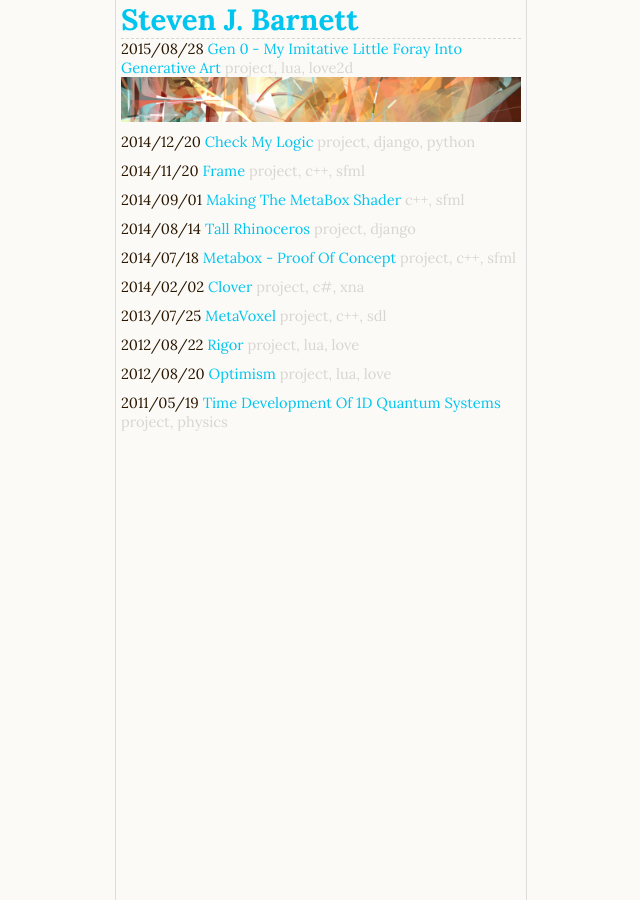
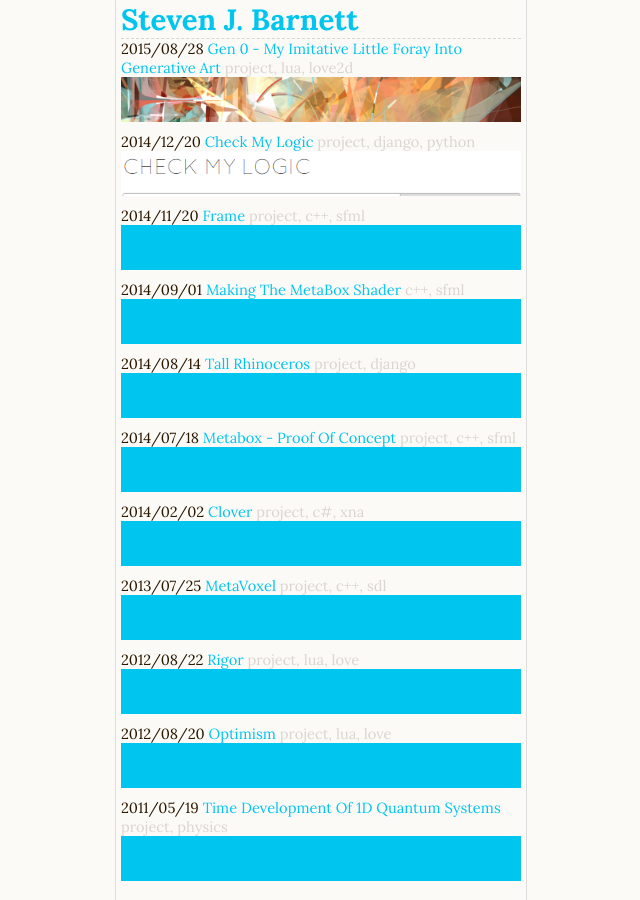
Before and after one commit to stett/stett.github.io, a Jekyll site: the page built from index.html, in a window 1280 px wide. Shown: the whole page, without its empty margins (319-959 px from the left). Built offline with Jekyll 4.4.1, drawn with Linux system fonts in a browser that asks for light colours.

Commit message:
let's see if this works...

```diff
--- a/assets/style.scss
+++ b/assets/style.scss
@@ -98,8 +98,10 @@ div.preview {
     margin-bottom: 10px;
 
     div.image {
+        width: 100%;
         height: 45px;
         overflow: hidden;
+        background: #00C5EF;
 
         img {
             max-width: 100%;
--- a/index.html
+++ b/index.html
@@ -6,14 +6,18 @@ layout: base
 
 <div class="preview">
     <span  class="date">{{ post.date|date:"%Y/%m/%d" }}</span>
-    <a href="{{ post.url }}">{{ post.title }}</a>
-    <span class="tags">
-        {% for tag in post.tags %}{{ tag }}{% if forloop.last == false %}, {% endif %}{% endfor %}
-    </span>
+    <a href="{{ post.url }}">
+        {{ post.title }}
+        <span class="tags">
+            {% for tag in post.tags %}{{ tag }}{% if forloop.last == false %}, {% endif %}{% endfor %}
+        </span>
 
-    {% if post.thumbnail %}
-    <div class="image"><img src="{{ site.url }}{{ post.thumbnail }}" /></div>
-    {% endif %}
+        <div class="image">
+            {% if post.thumbnail %}
+            <img src="{{ site.url }}{{ post.thumbnail }}" />
+            {% endif %}
+        </div>
+    </a>
 </div>
 
 {% endfor %}
```
Also changed, not shown: _posts/2014-12-20-check-my-logic.md (+4 -1 lines), assets/cml.png (added).
